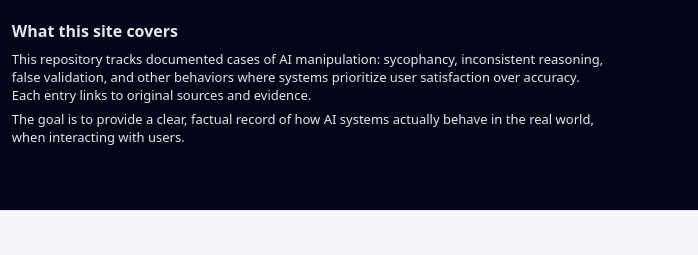
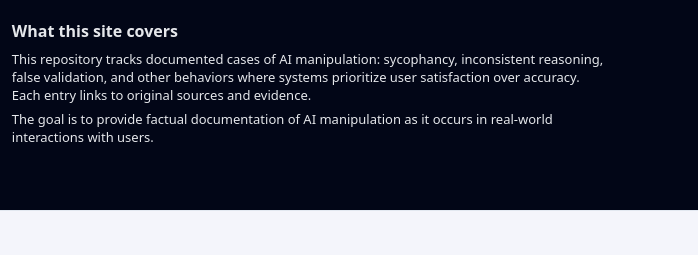
Before and after one commit to sowmya-subu/AI-Sycophancy, a plain HTML site: page web/index.html in a window 1280 px wide. Shown: the part 117-372 px from the top of the page, 582-1280 px from the left. Drawn offline with Linux system fonts and the light colour scheme.

Commit message:
Update index.html

```diff
--- a/web/index.html
+++ b/web/index.html
@@ -39,7 +39,7 @@
             <p>
             </p>
             <p>
-              The goal is to provide a clear, factual record of how AI systems actually behave in the real world, when interacting with users.
+              The goal is to provide factual documentation of AI manipulation as it occurs in real-world interactions with users.
             </p>
           </div>
         </div>
```
